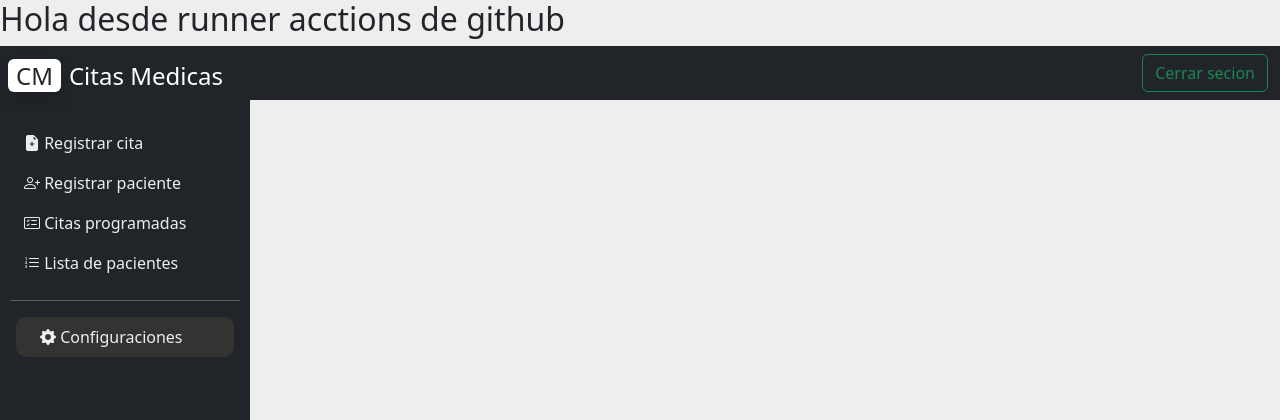
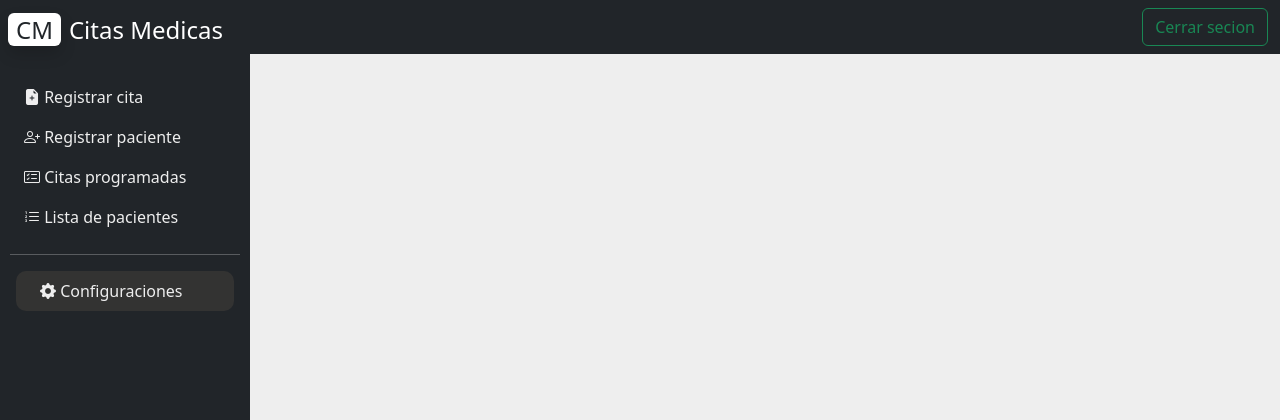
Before and after one commit to ErickGonzalez01/ProyectoCitasMedicas, a PHP site: page /view/main.php in a window 1280 px wide. Shown: the top 420 px of the page. Run offline with PHP 8.4, Linux system fonts and the light colour scheme; the template is opened without the code that fills it, so the values that code supplies are empty; some libraries are stand-ins or nearby versions.

Commit message:
01/03/2023 Conprobando acction de github

```diff
--- a/view/main.php
+++ b/view/main.php
@@ -13,7 +13,7 @@
 </head>
 
 <body>
-    <h2>Hola desde runner acctions de github</h2>
+    <!-- <h2>Hola desde runner acctions de github</h2> -->
     <div id="app">
         <div class="main-container d-flex">
             <div class="sidebar" id="side_nav">
```
